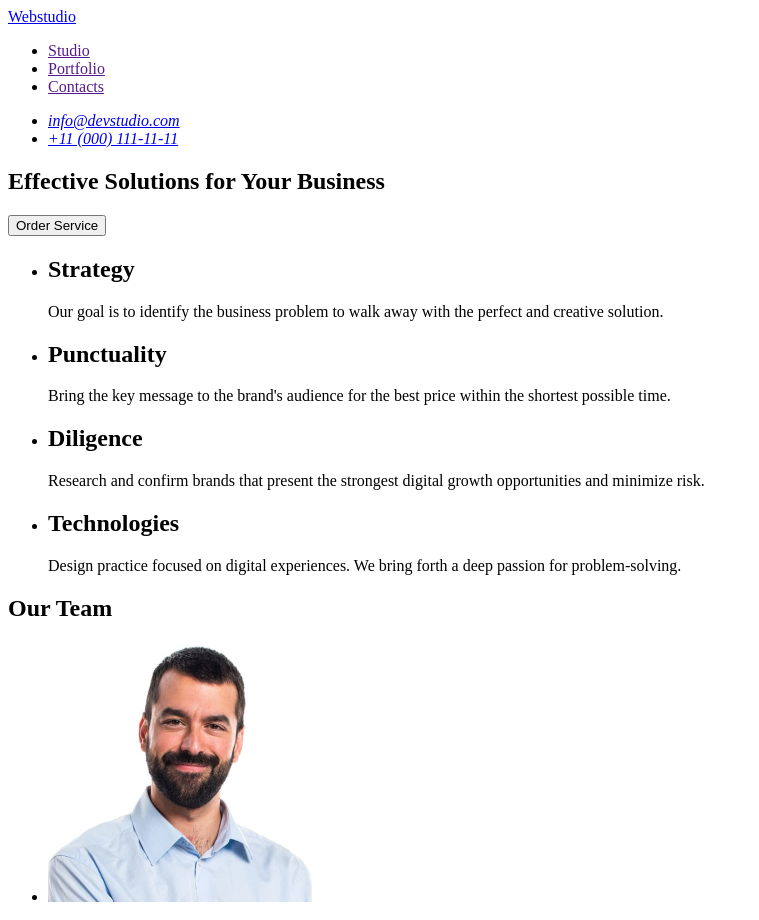
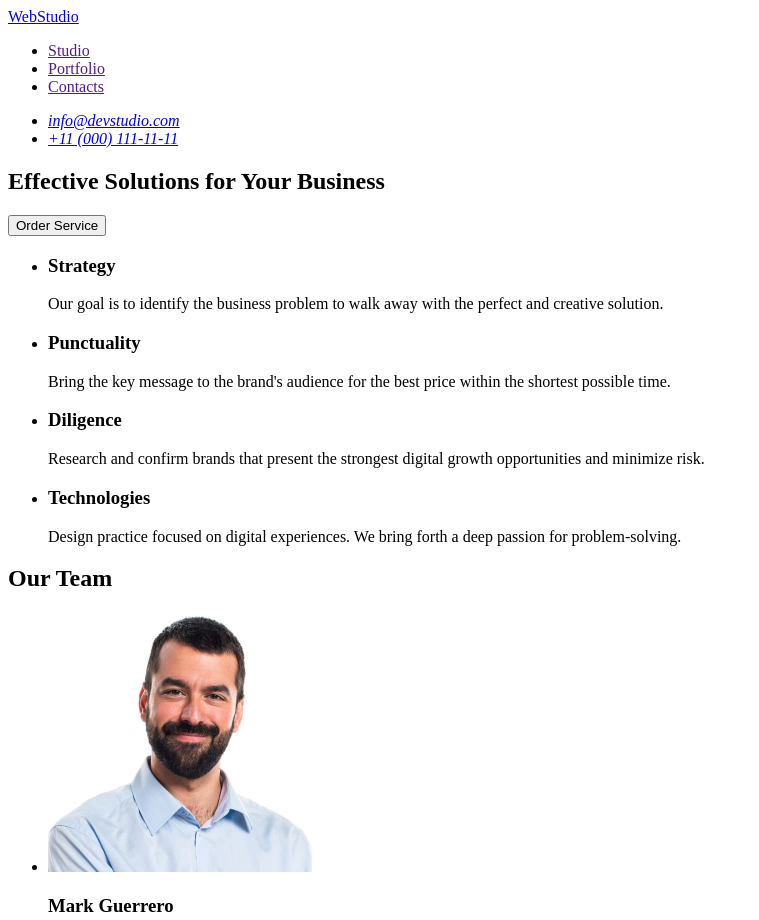
Before and after one commit to anastasiiayerashova/goit-markup-hw-01, a plain HTML site: page index.html in a window 1280 px wide. Shown: the top 920 px of the page, without its empty margins (0-759 px from the left). Drawn offline with Linux system fonts and the light colour scheme.

Commit message:
correct errors

```diff
--- a/index.html
+++ b/index.html
@@ -7,7 +7,7 @@
   </head>
   <body>
     <header>
-      <a href="./index.html">Webstudio</a>
+      <a href="./index.html">WebStudio</a>
       <nav>
         <ul>
           <li>
@@ -37,31 +37,33 @@
         <h1>Effective Solutions for Your Business</h1>
         <button type="button">Order Service</button>
       </section>
+    </main>
+    <main>
       <section>
         <ul>
           <li>
-            <h2>Strategy</h2>
+            <h3>Strategy</h3>
             <p>
               Our goal is to identify the business problem to walk away with the
               perfect and creative solution.
             </p>
           </li>
           <li>
-            <h2>Punctuality</h2>
+            <h3>Punctuality</h3>
             <p>
               Bring the key message to the brand's audience for the best price
               within the shortest possible time.
             </p>
           </li>
           <li>
-            <h2>Diligence</h2>
+            <h3>Diligence</h3>
             <p>
               Research and confirm brands that present the strongest digital
               growth opportunities and minimize risk.
             </p>
           </li>
           <li>
-            <h2>Technologies</h2>
+            <h3>Technologies</h3>
             <p>
               Design practice focused on digital experiences. We bring forth a
               deep passion for problem-solving.
@@ -70,6 +72,7 @@
         </ul>
       </section>
     </main>
+    <main>
       <section>
         <h2>Our Team</h2>
         <ul>
@@ -95,8 +98,9 @@
           </li>
         </ul>
       </section>
+    </main>
     <footer>
-      <a href="./index.html">Webstudio</a>
+      <a href="./index.html">WebStudio</a>
       <p>
         Increase the flow of customers and sales for your business with digital
         marketing & growth solutions.
```
Lines whose indentation alone changed are shown as unchanged.
